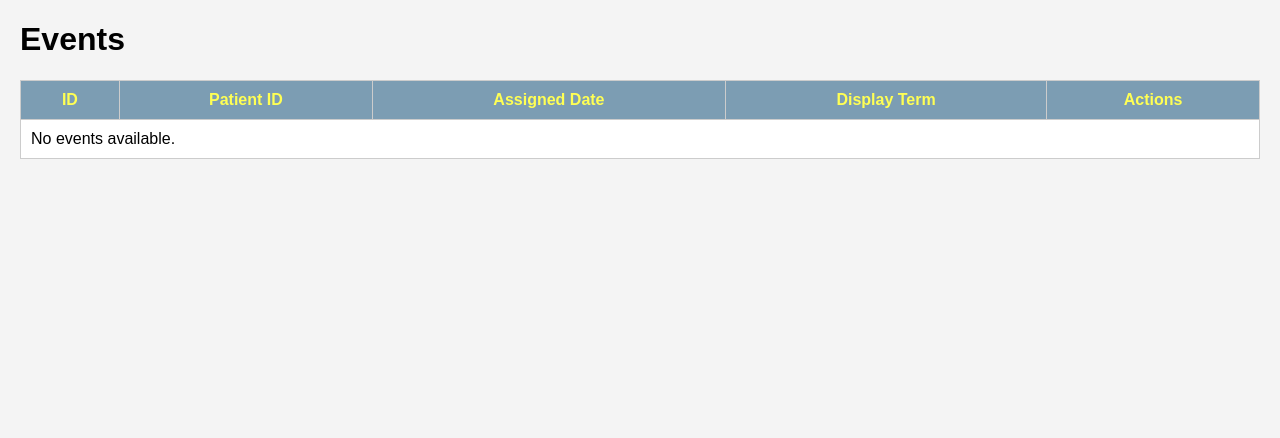
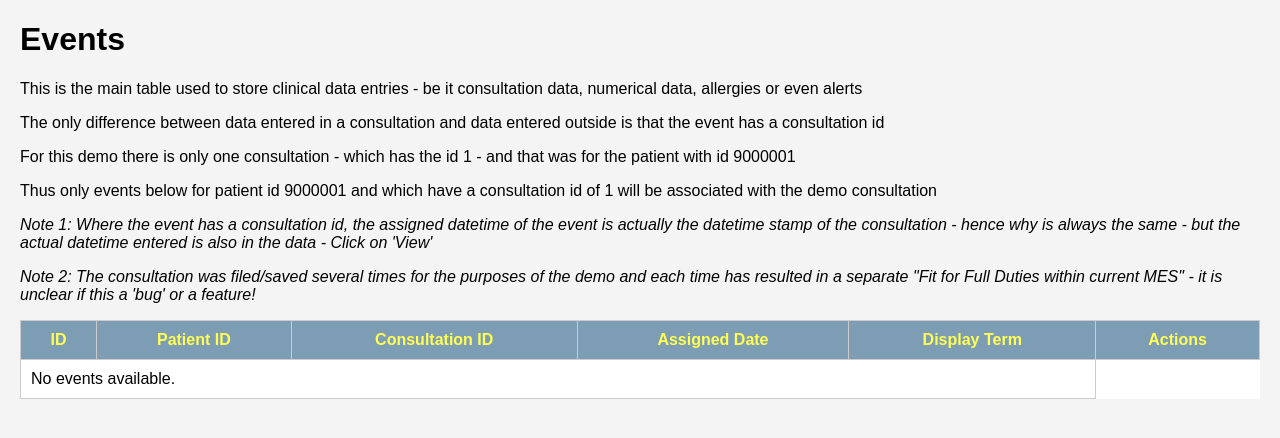
Before and after one commit to MikeForde/Django_PostgreSQL, a Django app: template myapp/templates/event_list.html in a window 1280 px wide. Shown: the part 158-596 px from the top of the page. Run offline with Django 5.2, Linux system fonts and the light colour scheme; the template is opened without the code that fills it, so the values that code supplies are empty.

Commit message:
Data explanation improvements

```diff
--- a/myapp/templates/consultation_combined.html
+++ b/myapp/templates/consultation_combined.html
@@ -4,6 +4,9 @@
 
 {% block content %}
 <h1>Consultation & Events Combined</h1>
+<p>This view shows a single consultation and all associated events from the Event table that have that consultation id</p>
+<p>From a user's perspective this is roughly how they would see the consultation</p>
+<p>For brevity, the multiple instances of "Fit for Full Duties within current MES" have simply been omitted but would appear only once in the real system</p>
 <h2>Consultation Detail</h2>
 <p><strong>ID:</strong> {{ consultation.id }}</p>
 <p><strong>Patient ID:</strong> {{ consultation.patient_id }}</p>
--- a/myapp/templates/consultation_list.html
+++ b/myapp/templates/consultation_list.html
@@ -4,6 +4,9 @@
 
 {% block content %}
 <h1>Consultations</h1>
+<p>This is the only consultation in the demo data - it contains very little other than its id and the datetime stamp as the actual data is in the Events table</p>
+<p>It is for the patient with id 9000001</p>
+<p>Clicking 'View' will show the consultation details in context with all associated events that have this consultation id</p>
 <table border="1">
     <thead>
         <tr>
--- a/myapp/templates/event_list.html
+++ b/myapp/templates/event_list.html
@@ -4,11 +4,18 @@
 
 {% block content %}
 <h1>Events</h1>
+<p>This is the main table used to store clinical data entries - be it consultation data, numerical data, allergies or even alerts</p>
+<p>The only difference between data entered in a consultation and data entered outside is that the event has a consultation id</p>
+<p>For this demo there is only one consultation - which has the id 1 - and that was for the patient with id 9000001</p>
+<p>Thus only events below for patient id 9000001 and which have a consultation id of 1 will be associated with the demo consultation</p>
+<p><i>Note 1: Where the event has a consultation id, the assigned datetime of the event is actually the datetime stamp of the consultation - hence why is always the same - but the actual datetime entered is also in the data - Click on 'View'</i></p>
+<p><i>Note 2: The consultation was filed/saved several times for the purposes of the demo and each time has resulted in a separate "Fit for Full Duties within current MES" - it is unclear if this a 'bug' or a feature!</i></p>
 <table>
     <thead>
         <tr>
             <th>ID</th>
             <th>Patient ID</th>
+            <th>Consultation ID</th>
             <th>Assigned Date</th>
             <th>Display Term</th>
             <th>Actions</th>
@@ -19,6 +26,7 @@
         <tr>
             <td>{{ event.id }}</td>
             <td>{{ event.patient_id }}</td>
+            <td>{{ event.consultation_id }}</td>
             <td>{{ event.assigned_date }}</td>
             <td>{{ event.display_term }}</td>
             <td><a href="{% url 'event_detail' event.id %}">View</a></td>
```
